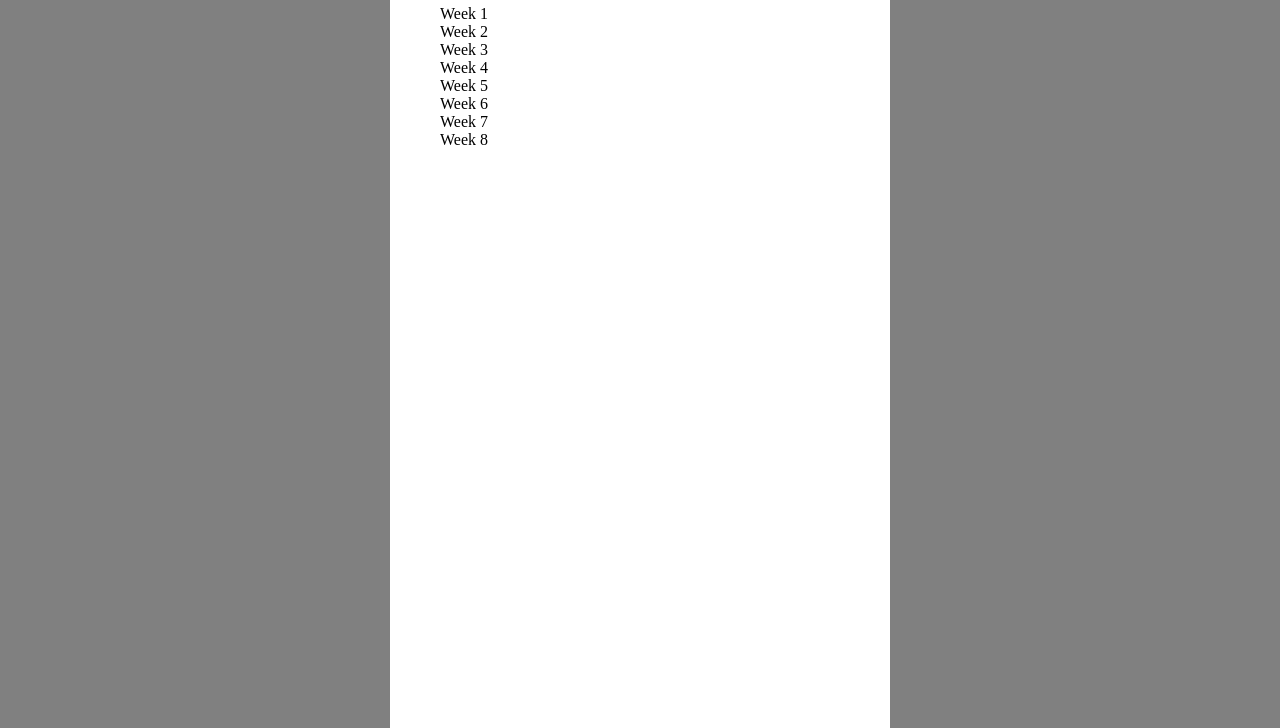
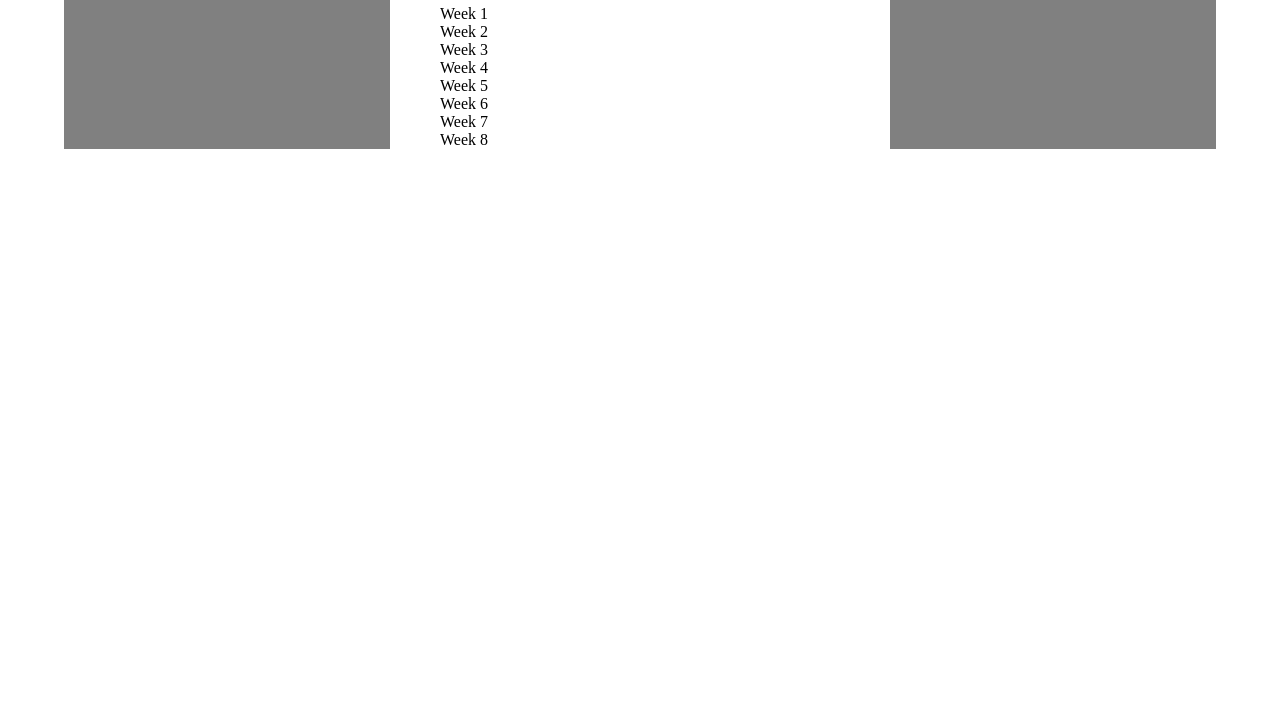
Before and after one commit to Carlos1925-coder/Homework-0, a plain HTML site: page homework-8.html in a window 1280 px wide. Shown: the part 72-800 px from the top of the page. Drawn offline with Linux system fonts and the light colour scheme.

Commit message:
Update homework-8.html

```diff
--- a/homework-8.html
+++ b/homework-8.html
@@ -1,3 +1,4 @@
+<!DOCTYPE html>
 <html lang="en">
 <head>
   <meta charset="UTF-8">
@@ -7,7 +8,7 @@
  <link rel="stylesheet" type="text/css" href="main.css">
 </head>
 <body>
-  <div clas="container"  style="background: grey;">
+  <div class="container"  style="background: grey;">
     <div class="box">
        <h1>Homework #8</h1>
       <ul>
```
